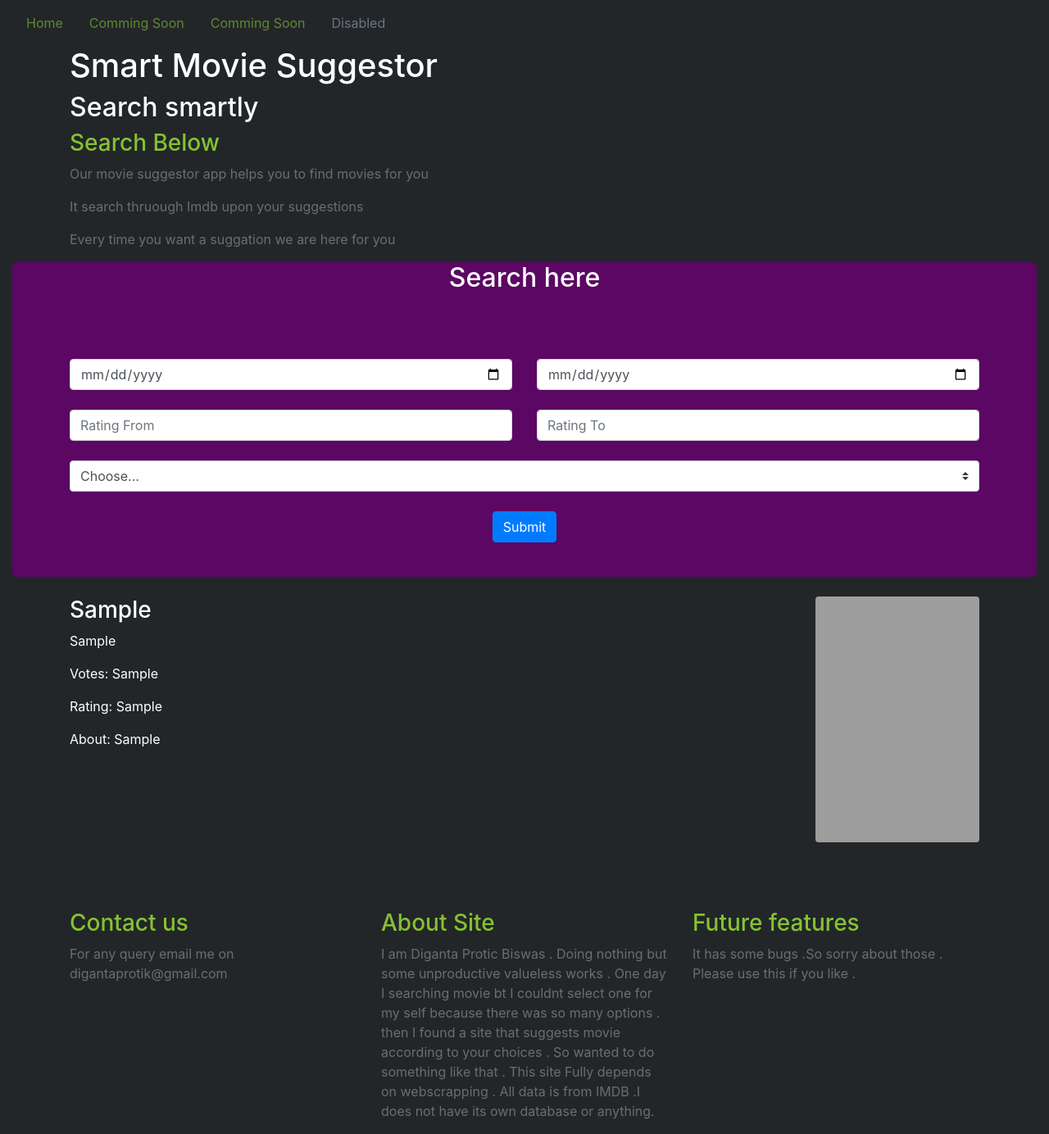
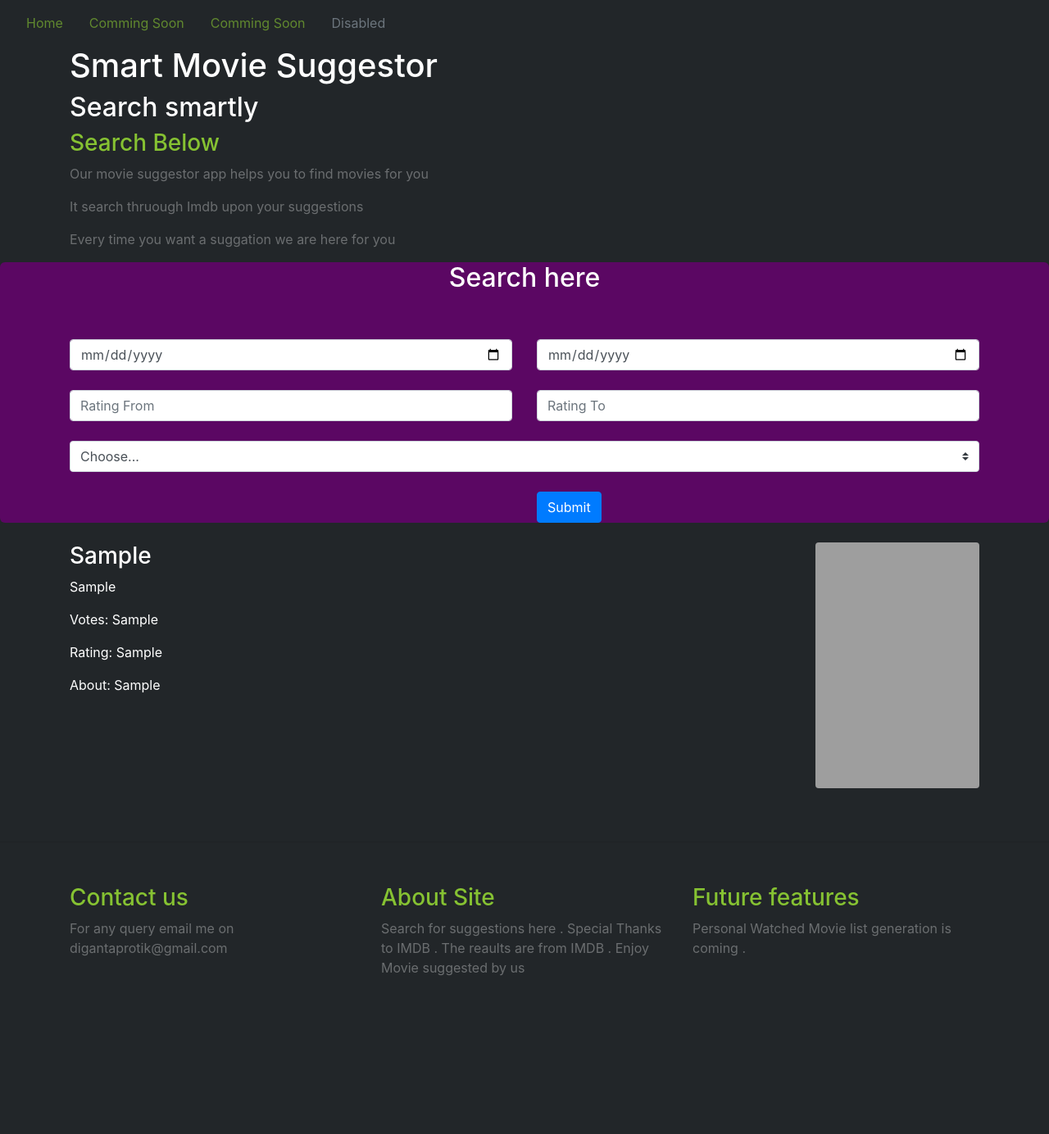
Before and after one commit to DigantaBiswas/imdb_movie_suggest, a Django app: template suggestions/templates/suggestions/movie_home.html in a window 1280 px wide. Shown: the whole page at 82% size. After the commit the page ends 1191 px from the top, so only its background shows below. Run offline with Django 3.2, Linux system fonts and the light colour scheme; the template is opened without the code that fills it: most values are stand-ins (such as "Sample title", 1, 10 or a date in 2020); some libraries are stand-ins or nearby versions; grey boxes are pictures that could not be loaded.

Commit message:
adjusted footer , genre

```diff
--- a/suggestions/static/suggestions/movie_home.css
+++ b/suggestions/static/suggestions/movie_home.css
@@ -1,6 +1,7 @@
 body{
 	background-color: #222629;
-	height: 40vw;
+
+	margin-bottom:50px;
 
 }
 .navbar a{
@@ -23,7 +24,7 @@ body{
 }*/
 
 .parallax{
-	height:30vw;
+
 	background-color: #5b0763;
 	background-attachment: fixed;
 	color:white;
@@ -31,7 +32,9 @@ body{
 }
 
 .about_us h3{
+	margin-top: 10%;
 	color: #86C232;
+
 }
 .about_us p{
 	color:#6B6E70;
--- a/suggestions/templates/suggestions/movie_home.html
+++ b/suggestions/templates/suggestions/movie_home.html
@@ -46,8 +46,8 @@
 	<!-- end of greetings -->
 
 	<!-- search bars -->
+
 	<div class="search_bar">
-		<div class="container-fluid">
 			<div class="parallax">
 				<div class="row">
 					<div class="col"></div>
@@ -60,41 +60,45 @@
 				</div>
 
 				<div class="container">
-				<form method="GET" action="/suggestion"> {% csrf_token %}
-					<br>
+				<form method="GET" action="/suggestion">
 					<div class="row">
 
-						<div class="col">
+						<div class="col col-sm-6">
 							<input class="form-control" type="date" placeholder="Release Date From" name="release_date_from" value="{{request.GET.release_date_from}}">
 						</div>
-						<div class="col">
+						<div class="col col-sm-6">
 							<input class="form-control" type="date" placeholder="Release Date To" name="release_date_to" value="{{request.GET.release_date_to}}">
 						</div>
 					</div>
 <br>
 					<div class="row">
-						<div class="col">
+						<div class="col col-sm-6">
 							<input class="form-control" type="text" placeholder="Rating From" name="user_rating_from" required="required" value="{{request.GET.user_rating_from}}">
 						</div>
-						<div class="col">
+<br>
+						<div class="col col-sm-6">
 							<input class="form-control" type="text" placeholder="Rating To" name="user_rating_to" value="{{request.GET.user_rating_to}}" required="required">
 						</div>
 					</div>
 
 <br>
 					<div class="row">
-						<div class="col">
+						<div class="col ">
 							<select class="custom-select" name="genre" value={{request.GET.genre}}>
 							    <option selected value="">Choose...</option>
 							    <option name value="action">Action</option>
 							    <option value="horror">Horror</option>
 							    <option value="drama">Drama</option>
+							    <option value="fantasy">Fantasy</option>
+							    <option value="history">History</option>
+							    <option value="mystery">Mystery</option>
+							    <option value="romance"> Romance</option>
 							</select>
 						</div>
 					</div>
 <br>
 					<div class="row">
-						<div class="col"></div>
+						<div class="col col-sm-6"></div>
 						<div class="col-auto">
 							 <button type="submit" class="btn btn-primary">Submit</button>
 						</div>
@@ -107,13 +111,14 @@
 			</div>
 
 		</div>
-	</div>
+
 
 	<!-- end of search bars -->
 <br>
 	<!-- start of suggestion section -->
 	<div class= "suggestions">
 		<div class = "container">
+			{% if context%}
 			<div class="row">
 				<div class="col">
 					<h3>{{context.0}}</h3>
@@ -129,6 +134,7 @@
 					<img src= "{{context.4}}" class="rounded float-right" alt="..." height="300" width="200">
 				</div>
 			</div>
+			{%endif%}
 <br>
 			<div class="row">
 				<div class="col">
@@ -153,11 +159,11 @@
 				</div>
 				<div class="col">
 					<h3>About Site </h3>
-					<p>I am Diganta Protic Biswas . Doing nothing but some unproductive valueless works . One day I searching movie bt I couldnt select one for my self because there was so many options . then I found a site that suggests movie according to your choices . So wanted to do something like that . This site Fully depends on webscrapping . All data is from IMDB .I does not have its own  database or anything. </p>
+					<p>Search for suggestions here . Special Thanks to IMDB . The reaults are from IMDB . Enjoy Movie suggested by us </p>
 				</div>
 				<div class="col">
 					<h3>Future features</h3>
-					<p>It has some bugs .So sorry about those . Please use this if you like .</p>
+					<p>Personal Watched  Movie list generation is coming .</p>
 				</div>
 			</div>
 		</div>
```
